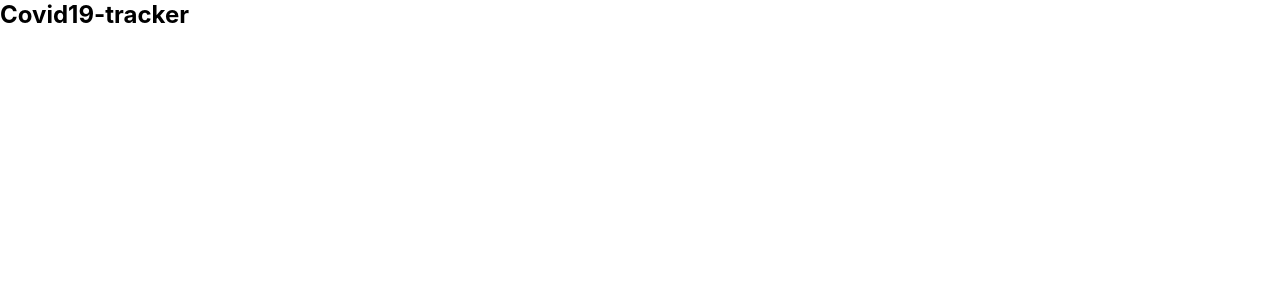
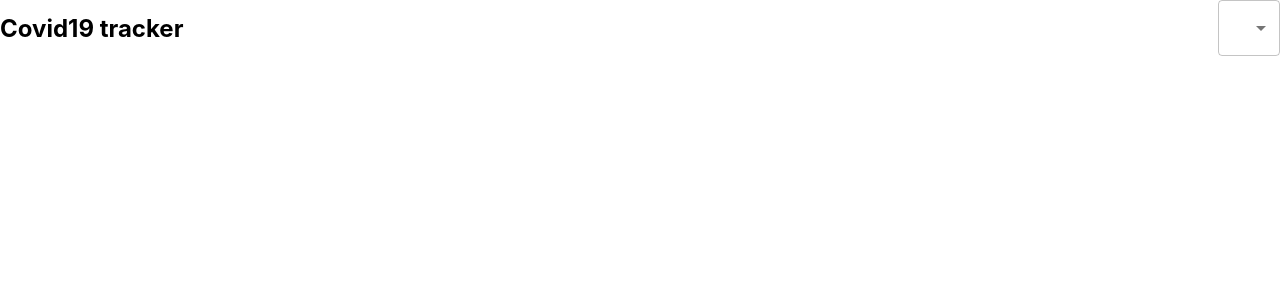
Before and after one commit to devarata/covid-tracker, a React (Create React App) app: page / in a window 1280 px wide. Shown: the top 300 px of the page. Built offline with nearby package versions, Linux system fonts and the light colour scheme.

Commit message:
drop down working

```diff
--- a/package.json
+++ b/package.json
@@ -3,6 +3,7 @@
   "version": "0.1.0",
   "private": true,
   "dependencies": {
+    "@material-ui/core": "^4.11.0",
     "@testing-library/jest-dom": "^4.2.4",
     "@testing-library/react": "^9.5.0",
     "@testing-library/user-event": "^7.2.1",
--- a/src/App.css
+++ b/src/App.css
@@ -1,3 +1,10 @@
 *{
   margin: 0;
 }
+
+.app__header{
+  display: flex;
+  align-items: center;
+  margin-bottom: 20px;
+  justify-content: space-between;
+}
--- a/src/App.js
+++ b/src/App.js
@@ -1,10 +1,35 @@
-import React from 'react';
-
+import React, {useState} from 'react';
 import './App.css';
 
+import {
+  MenuItem,
+  FormControl,
+  Select
+} from "@material-ui/core"
+
+
 function App() {
-    return ( <div className = "App">
-      <h2>Covid19-tracker</h2>
+  const [countries,setCountries] = useState([
+    'USA','UK','India'
+  ]);
+
+
+    return (
+    <div className = "App">
+
+     <div className="app__header">
+      <h2>Covid19 tracker</h2>
+        <FormControl className="app__dropdown">
+          <Select variant="outlined" value="abc">
+            {
+              countries.map(country=> (
+                <MenuItem value={country}>{country}</MenuItem>
+              ))
+            }
+          </Select>
+        </FormControl>
+      </div>
+
       {/*Header*/}
       {/*Title + select input dropdown*/}
 
@@ -16,8 +41,8 @@
       {/*Graph*/}
 
       {/*Maps*/}
+   </div>
 
-    </div>
     );
 }
 
```
Also changed, not shown: 1 other file (tests, documents, lock files or other folders).
